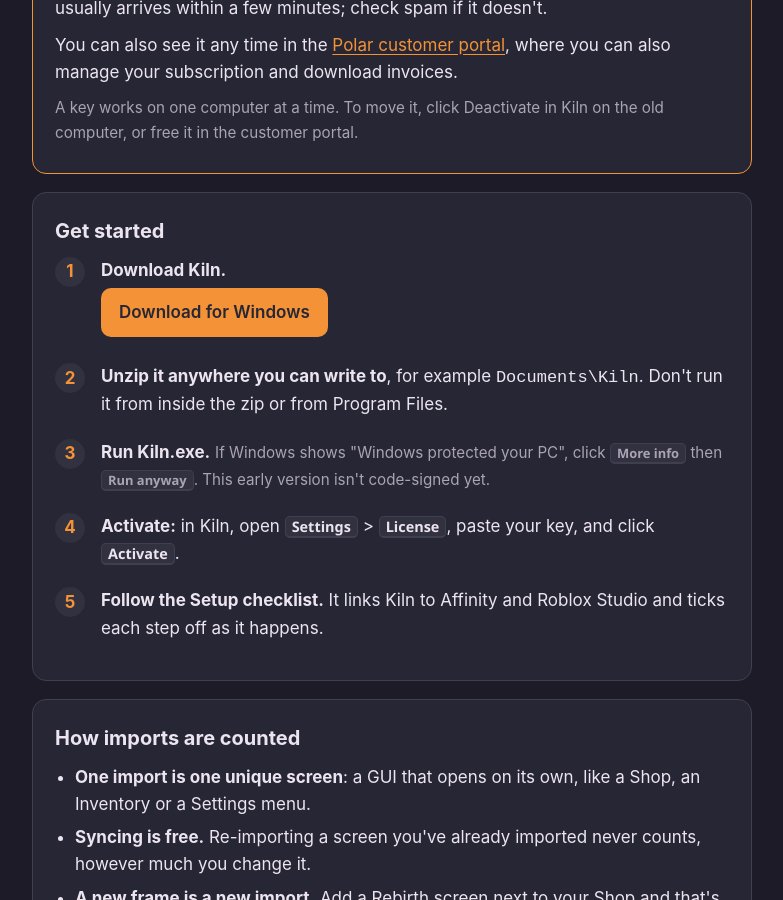
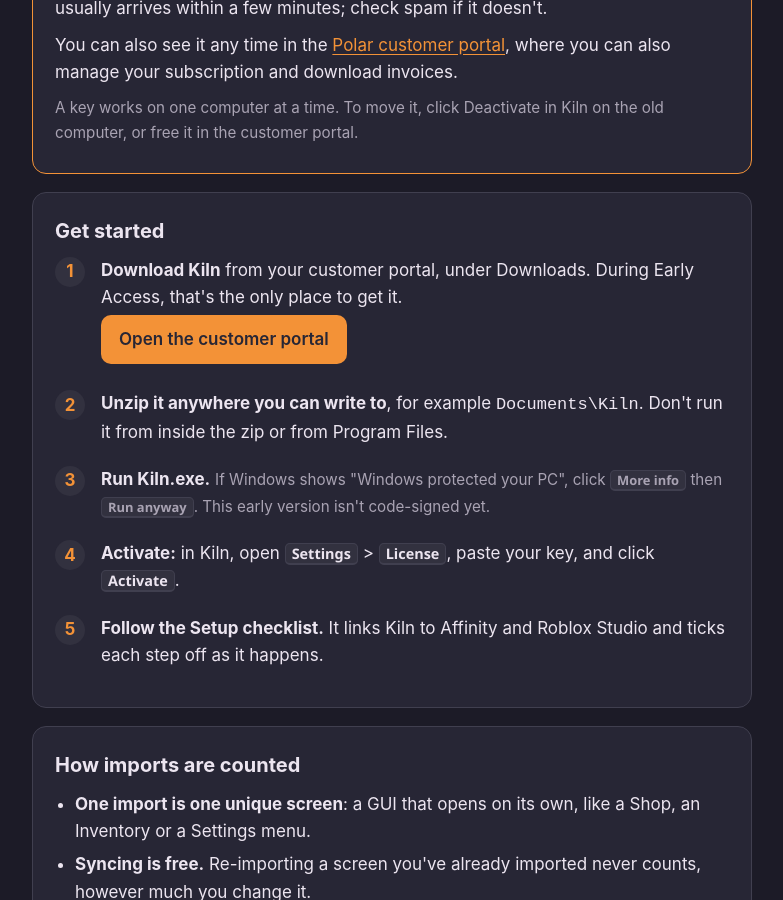
Before and after one commit to rblx-keii/Kiln-Releases, a Jekyll site: the page docs/success.html, which Jekyll copies as it is, in a window 1280 px wide and 900 px high, scrolled down 328 px. Shown: the whole window, without its empty margins (248-1031 px from the left). Built offline with Jekyll 4.4.1, drawn with Linux system fonts in a browser that asks for light colours.

Commit message:
Early Access: download from the Polar customer portal; Free plan from the public release
Co-Authored-By: Claude Opus 5.5 <noreply@anthropic.com>

```diff
--- a/docs/success.html
+++ b/docs/success.html
@@ -81,9 +81,9 @@
   <section aria-labelledby="steps-title">
     <h2 id="steps-title">Get started</h2>
     <ol class="steps">
-      <!-- TODO(owner): confirm the download link (the latest release, or a direct zip link) -->
-      <li><strong>Download Kiln.</strong><br>
-        <a class="btn" href="https://github.com/rblx-keii/Kiln-Releases/releases/latest">Download for Windows</a></li>
+      <li><strong>Download Kiln</strong> from your customer portal, under Downloads. During Early Access, that's
+        the only place to get it.<br>
+        <a class="btn" href="https://polar.sh/kiln/portal">Open the customer portal</a></li>
       <li><strong>Unzip it anywhere you can write to</strong>, for example <code>Documents\Kiln</code>. Don't run
         it from inside the zip or from Program Files.</li>
       <li><strong>Run Kiln.exe.</strong> <span class="hint">If Windows shows "Windows protected your PC", click
```
Also changed, not shown: README.md.
